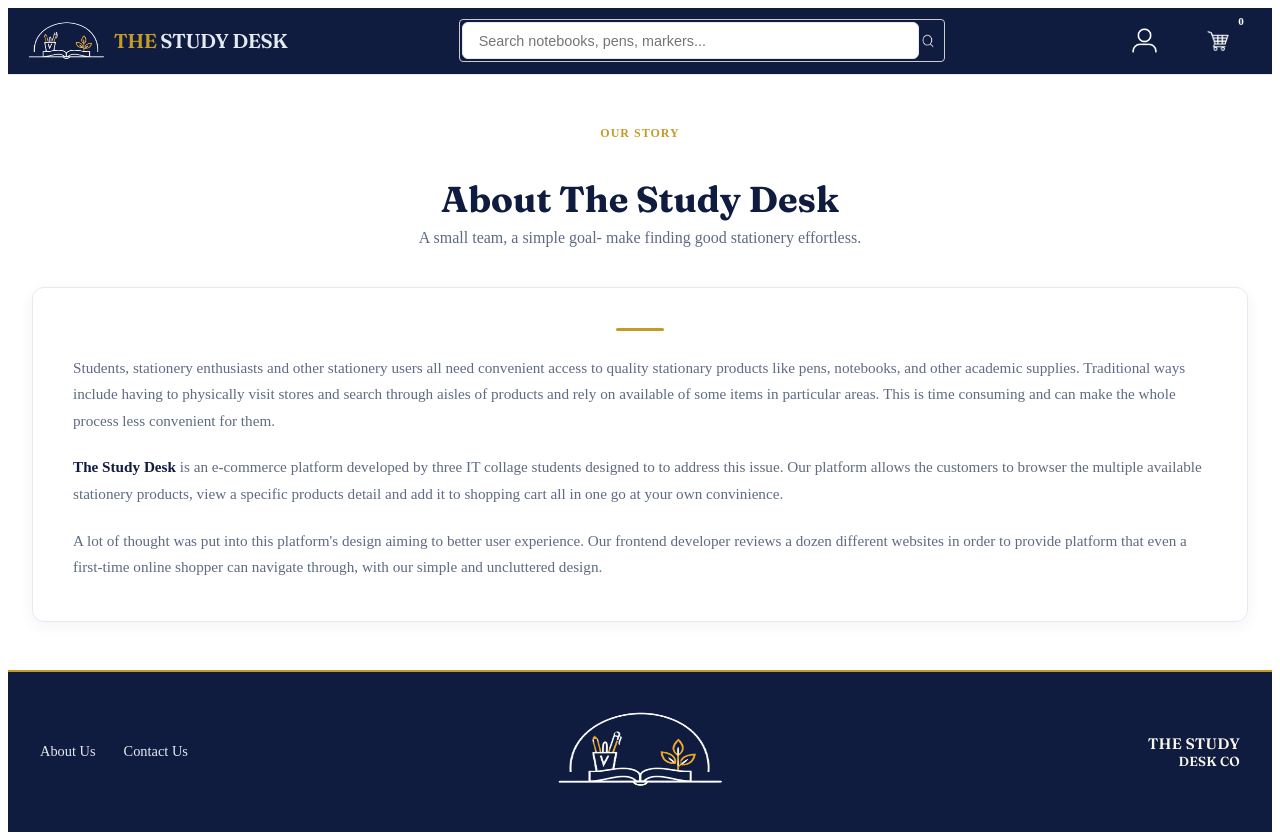
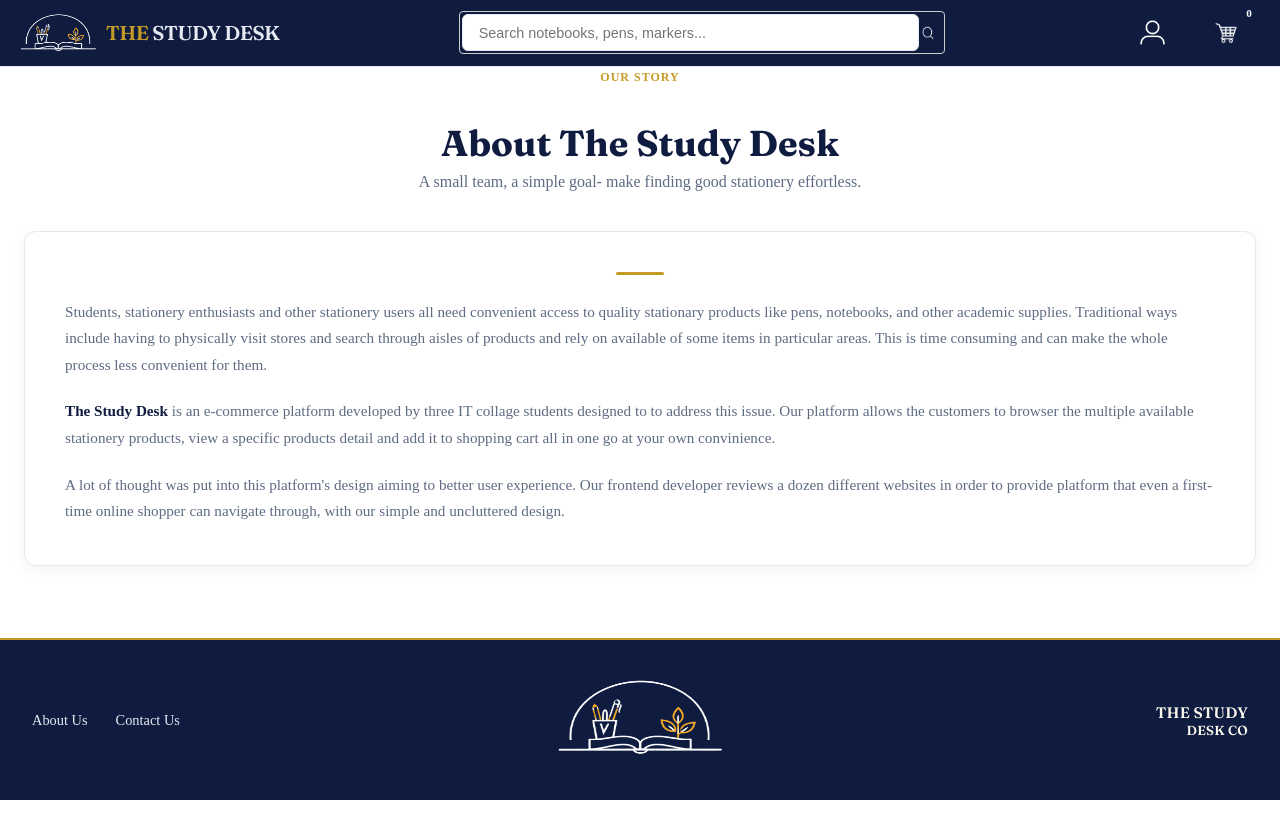
Before and after one commit to marylin101/E-commerce-Project, a website: page pages/about.html in a window 1280 px wide. After the commit the page ends 800 px from the top, so only its background shows below. Drawn offline with Linux system fonts and the light colour scheme.

Commit message:
final final changes

```diff
--- a/css/about.css
+++ b/css/about.css
@@ -1,3 +1,19 @@
+html,
+body {
+    height: 100%;
+    margin: 0;
+}
+
+body {
+    min-height: 100vh;
+    display: flex;
+    flex-direction: column;
+}
+
+main {
+    flex: 1;
+}
+
 header {
     background: var(--primary-navy);
     border-bottom: 1px solid var(--border-subtle);
@@ -125,8 +141,8 @@
 
 .main {
     max-width: 100%;
-    margin: 3rem auto;
-    padding: 0 1.5rem;
+    margin: 3rem auto auto 0 auto;
+    padding: 0 1.5rem 3rem;
 }
 
 .hero {
--- a/css/admin.css
+++ b/css/admin.css
@@ -24,6 +24,7 @@
     line-height: 1.5;
     transition: var(--transition-clean);
 }
+
 
 .admin-container {
     max-width: 1240px;
--- a/css/cart.css
+++ b/css/cart.css
@@ -3,6 +3,22 @@
     margin: 0;
     padding: 0;
     font-family: system-ui, -apple-system, BlinkMacSystemFont, 'Segoe UI', Roboto, Oxygen, Ubuntu, Cantarell, 'Open Sans', 'Helvetica Neue', sans-serif;
+}
+
+html,
+body {
+    height: 100%;
+    margin: 0;
+}
+
+body {
+    min-height: 100vh;
+    display: flex;
+    flex-direction: column;
+}
+
+main {
+    flex: 1;
 }
 
 .cart-container {
--- a/css/checkout.css
+++ b/css/checkout.css
@@ -5,11 +5,154 @@
     font-family: system-ui, -apple-system, BlinkMacSystemFont, 'Segoe UI', Roboto, Oxygen, Ubuntu, Cantarell, 'Open Sans', 'Helvetica Neue', sans-serif;
 }
 
+html,
+body {
+    height: 100%;
+    margin: 0;
+}
+
+
+main {
+    flex: 1;
+}
+
 body {
     background-color: #f8fafc;
     color: var(--text-primary);
     line-height: 1.5;
+    min-height: 100vh;
+    display: flex;
+    flex-direction: column;
 }
+
+header {
+    background: var(--primary-navy);
+    border-bottom: 1px solid var(--border-subtle);
+    position: sticky;
+    top: 0;
+    z-index: 50;
+}
+
+.nav-container {
+    max-width: 100%;
+    margin: 0;
+    display: flex;
+    align-items: center;
+    justify-content: space-between;
+    padding: 0.3rem 1.5rem 0.3rem 1rem;
+    gap: 1.5rem;
+}
+
+.nav-container img {
+    height: 50px;
+    width: 85px;
+}
+
+/* ADD THESE */
+.brand {
+    font-size: 1.25rem;
+    font-weight: 300;
+    color: var(--surface-card);
+    letter-spacing: -0.5px;
+    font-family: var(--font-heading);
+}
+
+.brand span {
+    color: var(--accent-gold);
+    font-family: var(--font-heading);
+}
+
+.brand a {
+    color: var(--border-subtle);
+    text-decoration: none;
+}
+
+.logo-group {
+    display: flex;
+    align-items: center;
+    gap: 0.3rem;
+}
+
+.header-actions {
+    display: flex;
+    align-items: center;
+    gap: 1rem;
+}
+
+.btn-login {
+    background-color: var(--primary-navy);
+    border: none;
+    border-radius: 50%;
+    padding: 0.5rem;
+    width: 40px;
+    height: 40px;
+    display: flex;
+    align-items: center;
+    justify-content: center;
+    cursor: pointer;
+}
+
+.btn-login img {
+    height: 35px;
+    width: 35px;
+}
+
+.btn-login:hover {
+    background: var(--accent-gold);
+}
+
+.btn-action {
+    background: none;
+    border: none;
+    cursor: pointer;
+    font-size: 0.9rem;
+    font-weight: 600;
+    color: var(--primary-navy);
+    padding: 0.5rem 0.7rem;
+    border-radius: var(--radius-sm);
+    transition: var(--transition-clean);
+}
+
+.btn-cart {
+    position: relative;
+    background: var(--primary-navy);
+    color: #ffff;
+    display: flex;
+    align-items: center;
+    gap: 0.5rem;
+    border: none;
+    border-radius: 999px;
+    padding: 0.5rem 1rem;
+    cursor: pointer;
+}
+
+.btn-cart img {
+    height: 28px;
+    width: 28px;
+}
+
+.btn-cart:hover {
+    background: var(--accent-gold);
+}
+
+.cart-count {
+    position: absolute;
+    top: -6px;
+    right: -6px;
+    background: var(--primary-navy);
+    color: #fff;
+    font-size: 0.7rem;
+    font-weight: 600;
+    border-radius: 50%;
+    min-width: 18px;
+    height: 18px;
+    display: flex;
+    align-items: center;
+    justify-content: center;
+    padding: 0px 4px;
+    line-height: 1;
+}
+
 
 /* Main Checkout Container */
 .checkout-container {
--- a/css/contact.css
+++ b/css/contact.css
@@ -1,3 +1,19 @@
+html,
+body {
+    height: 100%;
+    margin: 0;
+}
+
+body {
+    min-height: 100vh;
+    display: flex;
+    flex-direction: column;
+}
+
+main {
+    flex: 1;
+}
+
 .contact-page-container {
   max-width: 780px;
   width: 100%;
--- a/css/home.css
+++ b/css/home.css
@@ -1,7 +1,20 @@
+html,
+body {
+    height: 100%;
+    margin: 0;
+}
+
+body {
+    min-height: 100vh;
+    display: flex;
+    flex-direction: column;
+}
+
 main {
     max-width: 100%;
-    margin: 2rem auto;
-    padding: 0 1.5rem;
+    margin: 2rem auto 0 auto;
+    padding: 0 1.5rem 3rem;
+    flex: 1;
 }
 
 h2 {
@@ -59,7 +72,7 @@
     font-weight: 600;
     opacity: 0;
     transform: translateY(6px);
-    transform: var(--transition-clean);
+    transition: var(--transition-clean);
 }
 
 .item-card:hover .hover-btn {
--- a/css/login.css
+++ b/css/login.css
@@ -3,6 +3,22 @@
     margin: 0;
     padding: 0;
     font-family: system-ui, -apple-system, BlinkMacSystemFont, 'Segoe UI', Roboto, Oxygen, Ubuntu, Cantarell, 'Open Sans', 'Helvetica Neue', sans-serif;
+}
+
+html,
+body {
+    height: 100%;
+    margin: 0;
+}
+
+body {
+    min-height: 100vh;
+    display: flex;
+    flex-direction: column;
+}
+
+main {
+    flex: 1;
 }
 
 header {
--- a/css/orders.css
+++ b/css/orders.css
@@ -5,10 +5,23 @@
     font-family: system-ui, -apple-system, BlinkMacSystemFont, 'Segoe UI', Roboto, Oxygen, Ubuntu, Cantarell, 'Open Sans', 'Helvetica Neue', sans-serif;
 }
 
+html,
+body {
+    height: 100%;
+    margin: 0;
+}
+
+main {
+    flex: 1;
+}
+
 body {
     background-color: #f8fafc;
     color: var(--text-primary);
     line-height: 1.5;
+    min-height: 100vh;
+    display: flex;
+    flex-direction: column;
 }
 
 .orders-container {
--- a/css/product.css
+++ b/css/product.css
@@ -5,10 +5,23 @@
     font-family: system-ui, -apple-system, BlinkMacSystemFont, 'Segoe UI', Roboto, Oxygen, Ubuntu, Cantarell, 'Open Sans', 'Helvetica Neue', sans-serif;
 }
 
+html,
+body {
+    height: 100%;
+    margin: 0;
+}
+
+main {
+    flex: 1;
+}
+
 body {
     background-color: #f8fafc;
     color: var(--text-primary);
     line-height: 1.5;
+    min-height: 100vh;
+    display: flex;
+    flex-direction: column;
 }
 
 .product-detail-container {
--- a/css/products.css
+++ b/css/products.css
@@ -5,10 +5,23 @@
     font-family: system-ui, -apple-system, BlinkMacSystemFont, 'Segoe UI', Roboto, Oxygen, Ubuntu, Cantarell, 'Open Sans', 'Helvetica Neue', sans-serif;
 }
 
+html,
+body {
+    height: 100%;
+    margin: 0;
+}
+
+main {
+    flex: 1;
+}
+
 body {
     background-color: #f8fafc;
     color: var(--text-primary);
     line-height: 1.5;
+     min-height: 100vh;
+    display: flex;
+    flex-direction: column;
 }
 
 .products-page-container {
@@ -160,6 +173,7 @@
     opacity: 0;
     transform: translateY(6px);
     transition: var(--transition-clean);
+    cursor: pointer;
 }
 
 .item-card:hover .hover-btn {
@@ -331,7 +345,7 @@
     font-weight: 600;
     opacity: 0;
     transform: translateY(6px);
-    transform: var(--transition-clean);
+    transition: var(--transition-clean);
 }
 
 .item-card:hover .hover-btn {
```
Also changed, not shown: pages/checkout.html (+11 -1 lines), pages/loginRegister.html (+0 -2 lines).
